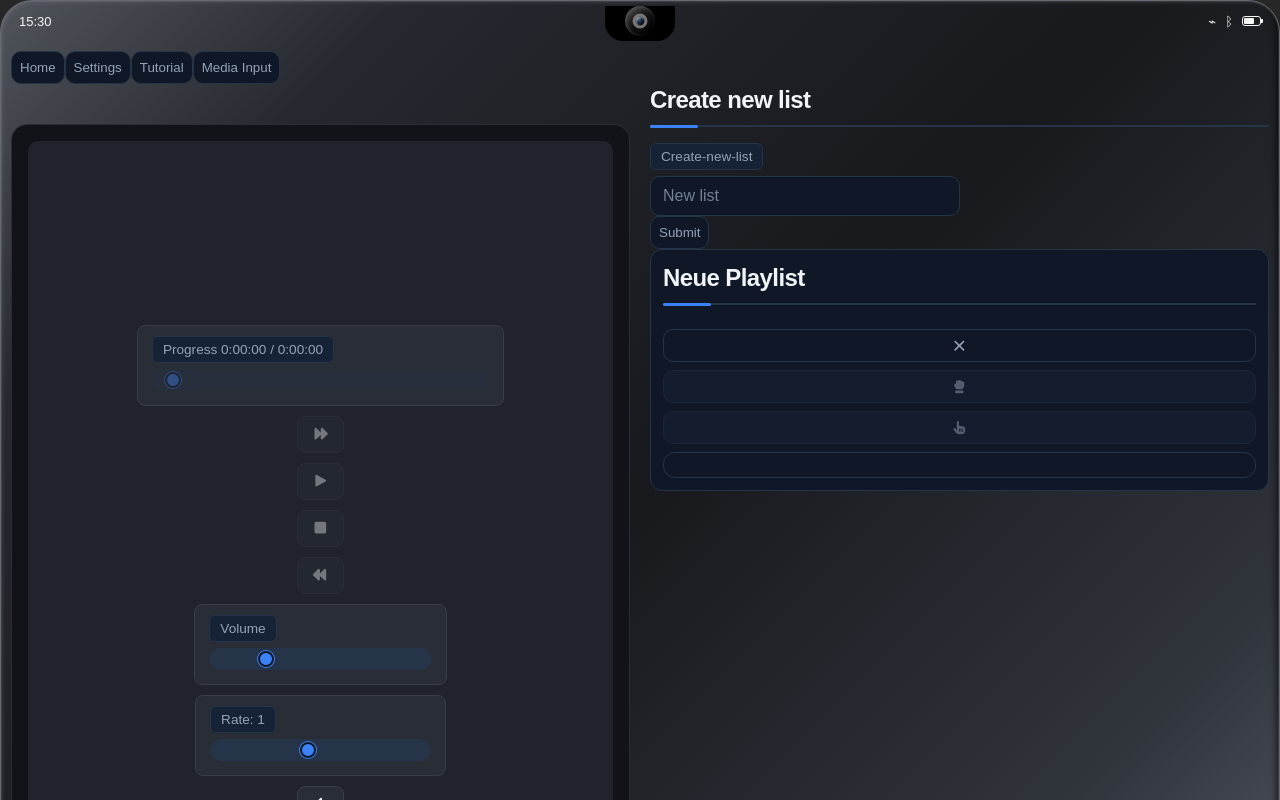
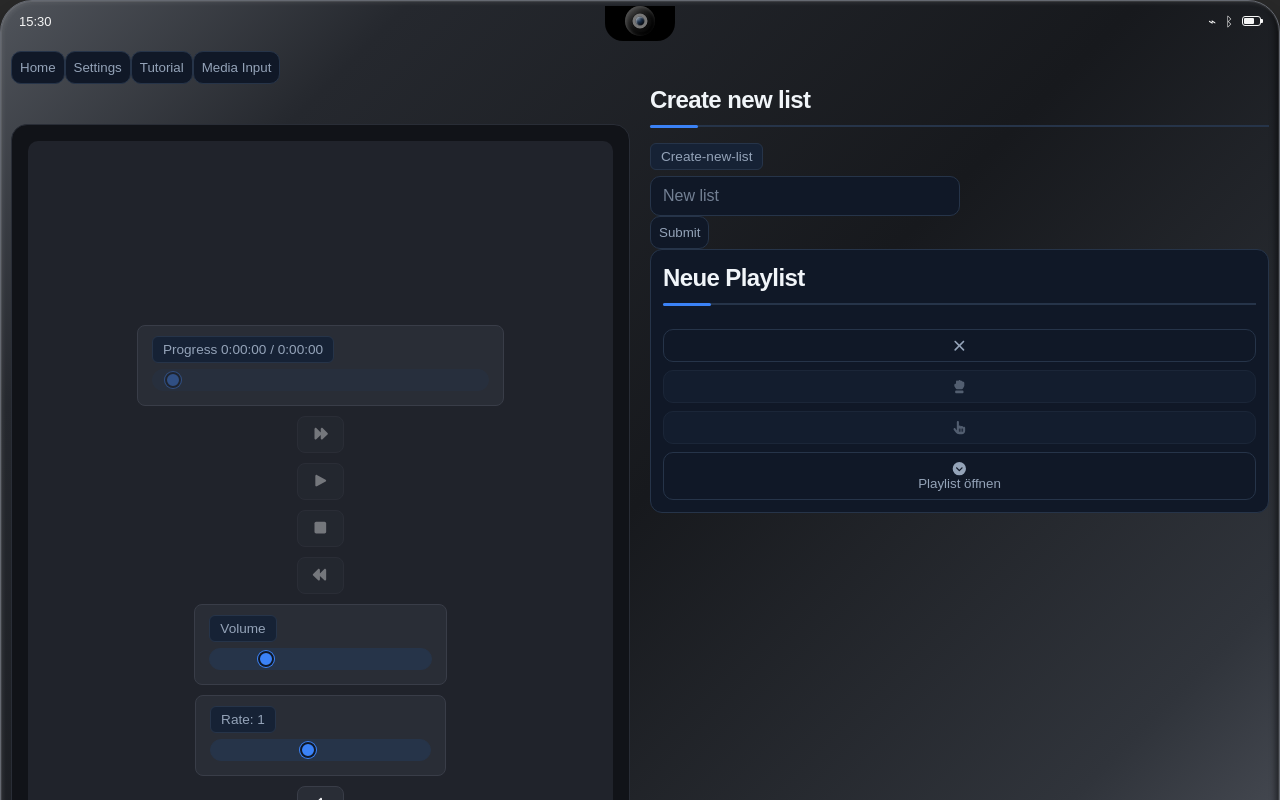
Before and after one commit to MSRMatrix/Media-player, a React (Vite) app: page / in a window 1280 px wide. Shown: the top 800 px of the page. Built offline with nearby package versions, Linux system fonts and the light colour scheme.

Commit message:
bug fix for disabled buttons and add option to show and hide lists

```diff
--- a/src/features/Player.jsx
+++ b/src/features/Player.jsx
@@ -38,7 +38,6 @@ const Player = () => {
       JSON.stringify(localeStorageContext.playlist),
     );
   }, [localeStorageContext.playlist]);
-
 
   return (
     <div className="player">
@@ -89,7 +88,6 @@ const Player = () => {
           />
         </div>
 
-
         <PlayerStatus />
         {/* Status muss noch angepasst werden */}
       </div>
--- a/src/pages/Lists.jsx
+++ b/src/pages/Lists.jsx
@@ -9,6 +9,7 @@ import CreatePlaylist from "../features/CreatePlaylist";
 
 const Lists = () => {
   const [dropPosition, setDropPosition] = useState(null);
+  const [expandedPlaylists, setExpandedPlaylists] = useState(new Set());
 
   const { localeStorageContext, setLocaleStorageContext } =
     useContext(LocaleStorageContext);
@@ -16,6 +17,20 @@ const Lists = () => {
   const { playlistContext, setPlaylistContext } = useContext(PlaylistContext);
 
   const { playerState, setPlayerState } = useContext(PlayerContext);
+
+  const togglePlaylist = (playlistId) => {
+    setExpandedPlaylists((prev) => {
+      const next = new Set(prev);
+
+      if (next.has(playlistId)) {
+        next.delete(playlistId);
+      } else {
+        next.add(playlistId);
+      }
+
+      return next;
+    });
+  };
 
   const playlistIcon = [
     {
@@ -35,13 +50,14 @@ const Lists = () => {
     },
   ];
 
-  // Größe der Lieder anpassen, einen Scrollbalken einfügen und die Listen eine einheiltlichen Größe geben
-
   return (
     <div className="playlists">
       <CreatePlaylist />
 
-      {localeStorageContext.playlist.map((playlist) => (
+      {localeStorageContext.playlist.map((playlist) => {
+        const isExpanded = expandedPlaylists.has(playlist.id);
+
+        return (
           <div
             className="list"
             key={playlist.id}
@@ -51,25 +67,12 @@ const Lists = () => {
               onDrop(e, setLocaleStorageContext, playlist, dropPosition)
             }
           >
-          <h2>
-            {playlist.title}
-            {/* <button onClick={() => true/false}>
-            <Icon iconName={"faCircleChevronUp" : "faCircleChevronDown"}/>
-            </button> */}
-          </h2>
-
+            <h2>{playlist.title}</h2>
 
             <button
-              // disabled={playerState.title !== playlist.title}
               onClick={() => {
                 if (playerState.songs.length !== playlistContext.length) {
-                  const allSongIds = playlistContext
-                    .map((song) => song.id)
-                    .sort(
-                      (a, b) =>
-                        playlistContext.findIndex((song) => song.id === a) -
-                        playlistContext.findIndex((song) => song.id === b),
-                    );
+                  const allSongIds = playlistContext.map((song) => song.id);
 
                   setPlayerState((prev) => ({
                     ...prev,
@@ -92,7 +95,6 @@ const Lists = () => {
               />
             </button>
 
-
             {playlistIcon.map((item) => (
               <button
                 key={item.name}
@@ -103,7 +105,6 @@ const Lists = () => {
                 <Icon iconName={item.name} />
               </button>
             ))}
-          {/* Ganze Playlist laden */}
 
             <button
               disabled={playlist.songs.length <= 0}
@@ -121,7 +122,25 @@ const Lists = () => {
               <Icon iconName="faHandPointer" />
             </button>
 
-          <ul className="playlist-list">
+            <button
+              type="button"
+              aria-expanded={isExpanded}
+              onClick={() => togglePlaylist(playlist.id)}
+            >
+              <Icon
+                iconName={
+                  isExpanded
+                    ? "faCircleChevronUp"
+                    : "faCircleChevronDown"
+                }
+              />
+              {isExpanded ? "Playlist schließen" : "Playlist öffnen"}
+            </button>
+
+            <ul
+              className="playlist-list"
+              style={{ display: isExpanded ? "block" : "none" }}
+            >
               {playlist.songs.map((song, index) => (
                 <li
                   key={song.id}
@@ -159,12 +178,13 @@ const Lists = () => {
                         key={action.iconName}
                         draggable={action.draggable}
                         onClick={() => action.onClick(playlist, song)}
-                      onDragStart={(e) => action.onDragStart(e, song, playlist)}
+                        onDragStart={(e) =>
+                          action.onDragStart(e, song, playlist)
+                        }
                       >
                         <Icon iconName={action.iconName} />
                       </button>
                     ))}
-
 
                     <input
                       type="checkbox"
@@ -189,7 +209,8 @@ const Lists = () => {
               ))}
             </ul>
           </div>
-      ))}
+        );
+      })}
     </div>
   );
 };
--- a/src/styles/index.css
+++ b/src/styles/index.css
@@ -91,3 +91,13 @@ html::-webkit-scrollbar {
   gap: 10px;
   min-width: 0;
 }
+
+
+
+
+.playlist-list {
+  display: none;
+  list-style: none;
+  padding: 0;
+  margin: 0;
+}
--- a/src/utils/playerButtons.jsx
+++ b/src/utils/playerButtons.jsx
@@ -36,7 +36,7 @@ export const createPlayerButtons = ({
   {
     element: "button",
     iconName: "faForward",
-    disabled: playlistContext.length > 1 ? false : true,
+    disabled: Object.keys(playlistContext).length > 1 ? false : true,
     id: "next",
     text: "Next",
     onClick: () => {
@@ -75,7 +75,7 @@ export const createPlayerButtons = ({
   {
     element: "button",
     iconName: "faStop",
-    disabled: playlistContext.length > 0 ? false : true,
+     disabled: Object.keys(playlistContext).length > 0 ? false : true,
     id: "stop",
     text: "Stop",
     onClick: () => {
@@ -86,7 +86,7 @@ export const createPlayerButtons = ({
   {
     element: "button",
     iconName: "faBackward",
-    disabled: playlistContext.length > 1 ? false : true,
+    disabled: Object.keys(playlistContext).length > 1 ? false : true,
     id: "previous",
     text: "Previous",
     onClick: () => {
```
Lines whose indentation alone changed are shown as unchanged.
